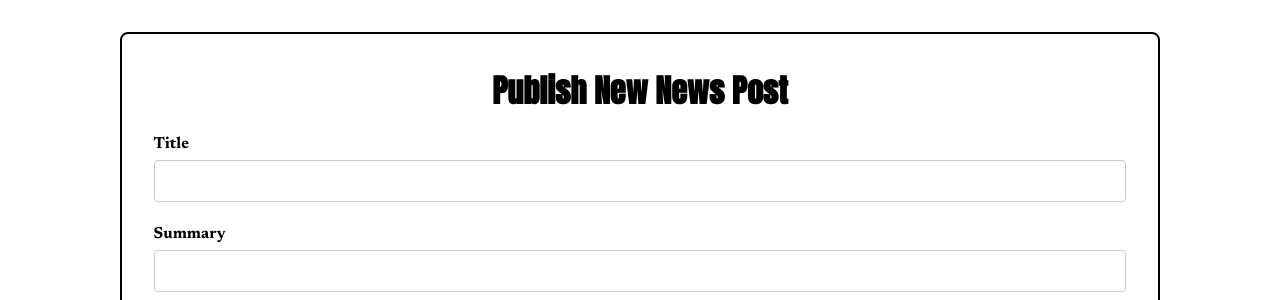
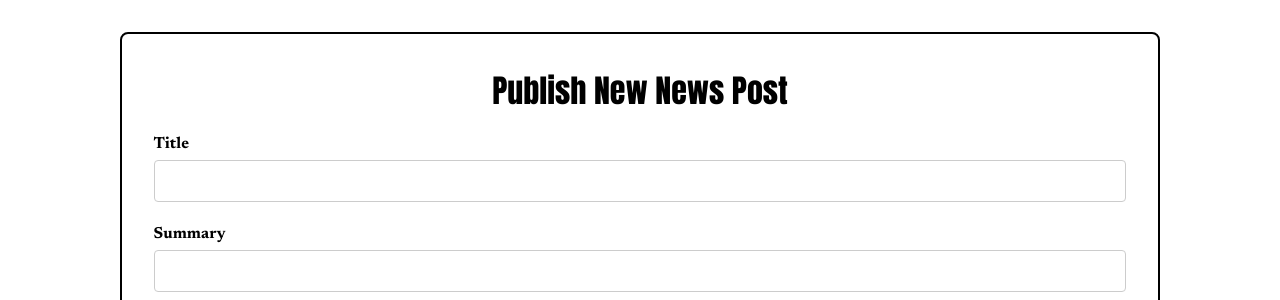
Before and after one commit to IsmailEsadKilic/fann, a Django app: page /publish/ in a window 1280 px wide. Shown: the part 67-367 px from the top of the page. Run offline with Django 5.2, Linux system fonts and the light colour scheme; the visitor is signed in with stand-in values (Sample User, id 1); data that the repository does not hold is empty; some libraries are stand-ins or nearby versions.

Commit message:
Update font family from "Anton" to "Impact"

```diff
--- a/app/static/app/fonts.css
+++ b/app/static/app/fonts.css
@@ -124,12 +124,3 @@
     src: url("../app/fonts/newsreader-v25-latin_latin-ext-800italic.woff2")
         format("woff2"); /* Chrome 36+, Opera 23+, Firefox 39+, Safari 12+, iOS 10+ */
 }
-
-/* anton-regular - latin */
-@font-face {
-    font-display: swap; /* Check https://developer.mozilla.org/en-US/docs/Web/CSS/@font-face/font-display for other options. */
-    font-family: "Anton";
-    font-style: normal;
-    font-weight: 400;
-    src: url("../app/fonts/anton-v25-latin-regular.woff2") format("woff2"); /* Chrome 36+, Opera 23+, Firefox 39+, Safari 12+, iOS 10+ */
-}
--- a/app/static/app/style.css
+++ b/app/static/app/style.css
@@ -290,7 +290,7 @@ footer {
 
 .news-post-form h1 {
     margin-top: 0;
-    font-family: "Anton", sans-serif;
+    font-family: "Impact", sans-serif;
     text-align: center;
 }
 
```
Also changed, not shown: other parts of app/static/app/style.css (+7 -7 lines).
